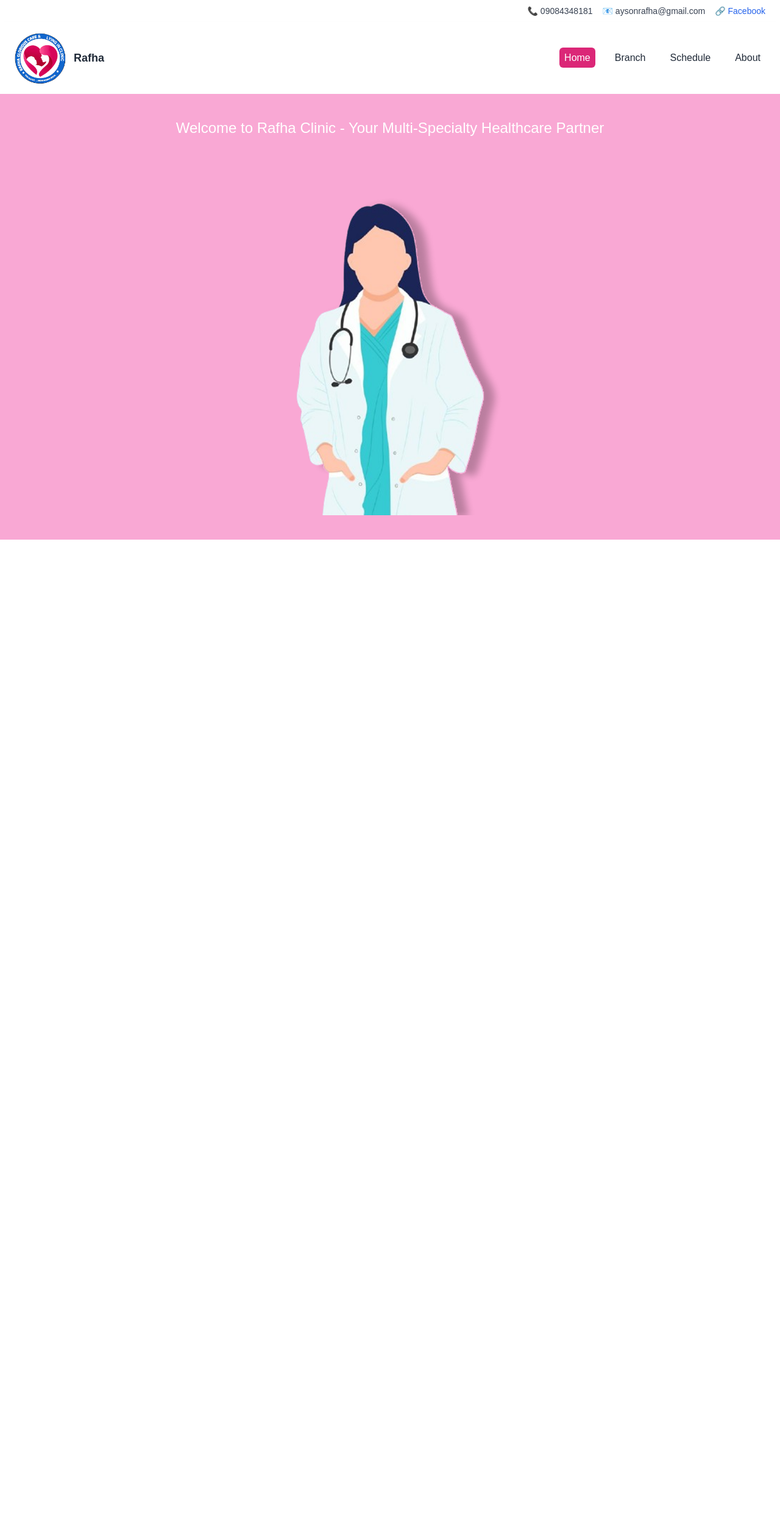
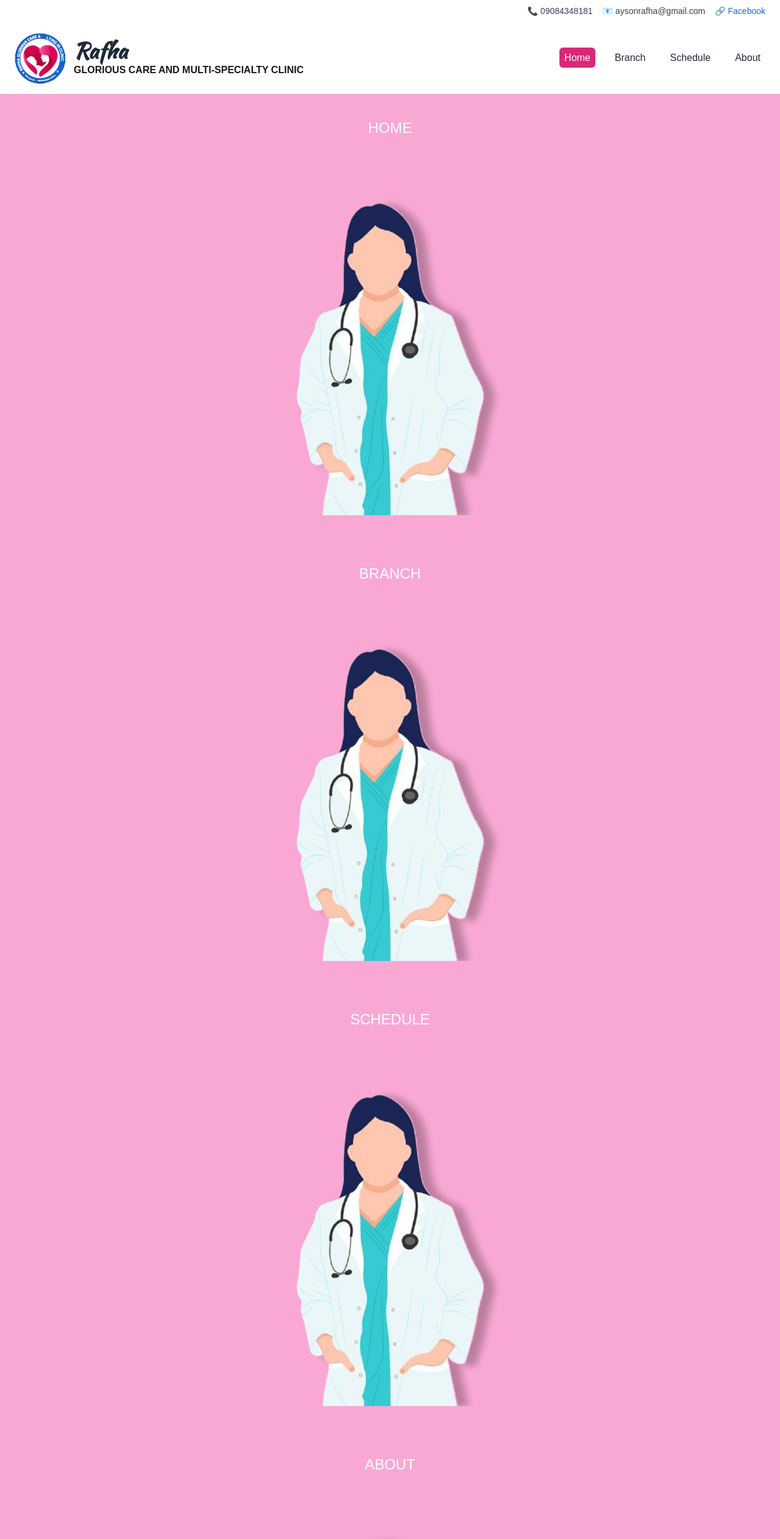
Before and after one commit to kuysnaths17/Rafha-Website, a Next.js app: page / in a window 1280 px wide. Shown: the top 2524 px of the page at 61% size. Before the commit the page ends 885 px from the top, so only its background shows below. Built offline with nearby package versions, Linux system fonts and the light colour scheme.

Commit message:
naths 12:21

```diff
--- a/src/app/page.js
+++ b/src/app/page.js
@@ -3,6 +3,10 @@
 import { useState } from 'react';
 import Link from 'next/link';
 import Image from 'next/image';
+import localFont from 'next/font/local';
+const kaushan = localFont({
+  src: "./fonts/KaushanScript-Regular.ttf",
+})
 
 export default function Page() {
   const [activeTab, setActiveTab] = useState('home');
@@ -22,7 +26,10 @@ export default function Page() {
       <nav className="bg-white shadow-md p-4 flex justify-between items-center px-6">
         <div className="flex items-center space-x-3">
           <Image src="/images/rafalogo.png" alt="Clinic Logo" width={85} height={85} />
-          <span className="text-lg font-bold text-gray-800">Rafha</span>
+          <div className={`flex-row `}>
+            <div className={`text-4xl font-bold text-gray-800 ${kaushan.className}`}>Rafha</div>
+            <div className={`font-semibold`}>GLORIOUS CARE AND MULTI-SPECIALTY CLINIC</div>
+          </div>
         </div>
 
         <div className="flex space-x-6">
@@ -41,7 +48,46 @@ export default function Page() {
       </nav>
 
       <section className="flex-grow flex flex-col justify-center items-center bg-pink-300 p-10 text-white text-2xl relative">
-        <p className="mb-6">Welcome to Rafha Clinic - Your Multi-Specialty Healthcare Partner</p>
+        <p className="mb-6">HOME</p>
+
+        <div className="relative">
+          <Image
+            src="/images/doctorwoman.png"
+            alt="Clinic Interior"
+            width={400}
+            height={300}
+            className="rounded-lg"
+          />
+        </div>
+      </section>
+      <section className="flex-grow flex flex-col justify-center items-center bg-pink-300 p-10 text-white text-2xl relative">
+        <p className="mb-6">BRANCH</p>
+
+        <div className="relative">
+          <Image
+            src="/images/doctorwoman.png"
+            alt="Clinic Interior"
+            width={400}
+            height={300}
+            className="rounded-lg"
+          />
+        </div>
+      </section>
+      <section className="flex-grow flex flex-col justify-center items-center bg-pink-300 p-10 text-white text-2xl relative">
+        <p className="mb-6">SCHEDULE</p>
+
+        <div className="relative">
+          <Image
+            src="/images/doctorwoman.png"
+            alt="Clinic Interior"
+            width={400}
+            height={300}
+            className="rounded-lg"
+          />
+        </div>
+      </section>
+      <section className="flex-grow flex flex-col justify-center items-center bg-pink-300 p-10 text-white text-2xl relative">
+        <p className="mb-6">ABOUT</p>
 
         <div className="relative">
           <Image
```
Also changed, not shown: src/app/fonts/KaushanScript-Regular.ttf (added), src/app/layout.js (line endings or trailing spaces).
